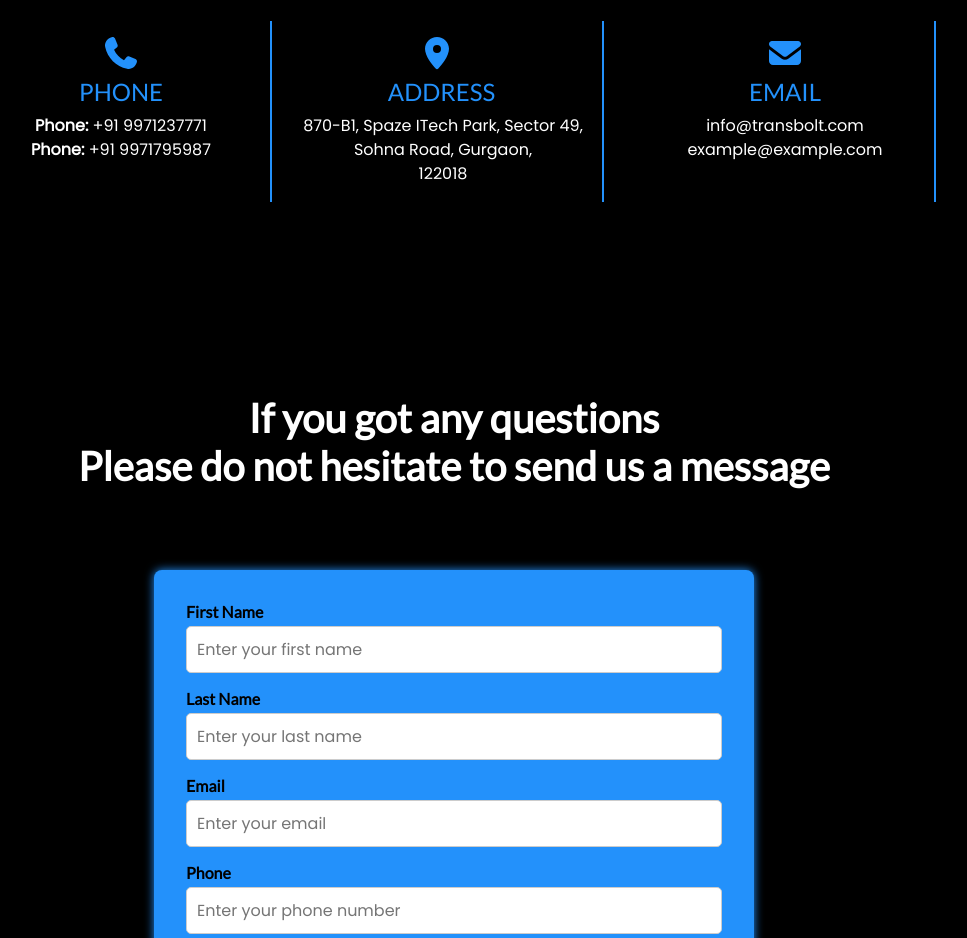
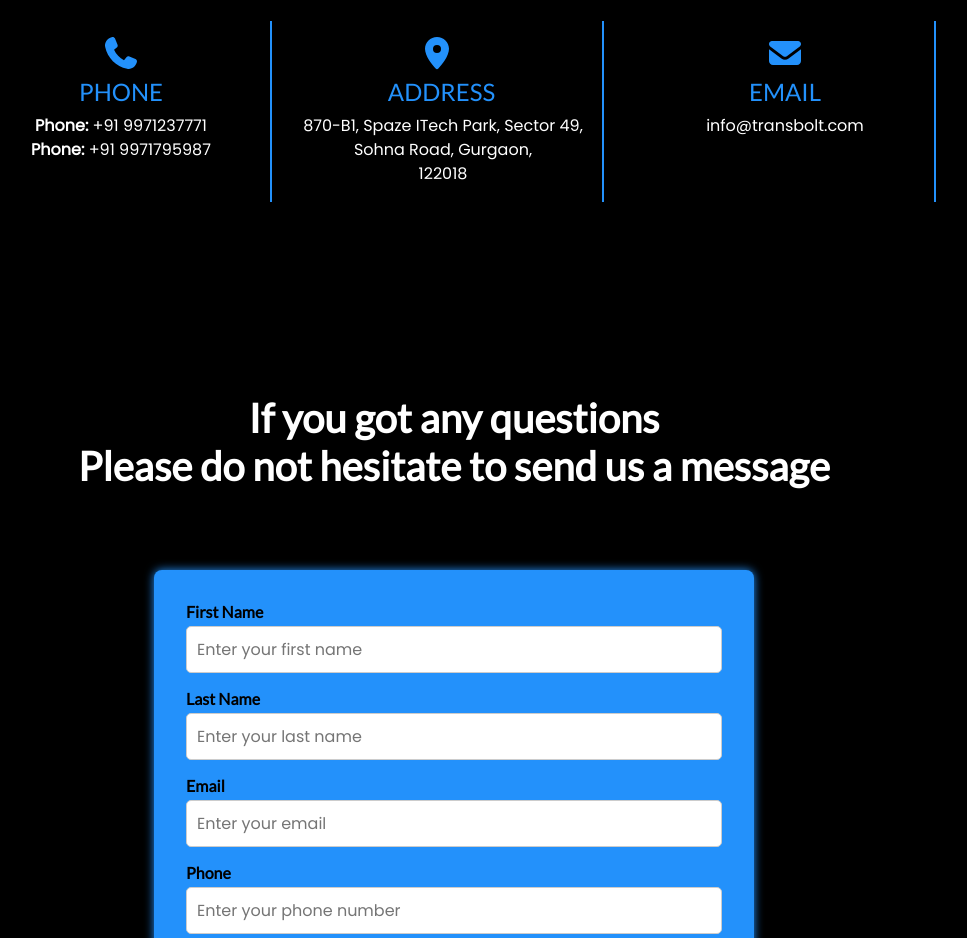
Before and after one commit to Rit1760/TRANS-APP, a Next.js app: page /Contact in a window 1280 px wide. Shown: the part 1440-2378 px from the top of the page, without its empty margins (186-1153 px from the left). Built offline with nearby package versions, Linux system fonts and the light colour scheme.

Commit message:
update message

```diff
--- a/src/app/Contact/page.jsx
+++ b/src/app/Contact/page.jsx
@@ -115,7 +115,7 @@ export default function Contact() {
               <p>
                 <a href="mailto:example@example.com">info@transbolt.com</a>
                 <br />
-                <a href="mailto:example@example.com">example@example.com</a>
+                {/* <a href="mailto:example@example.com">example@example.com</a> */}
               </p>
             </div>
           </div>
```
